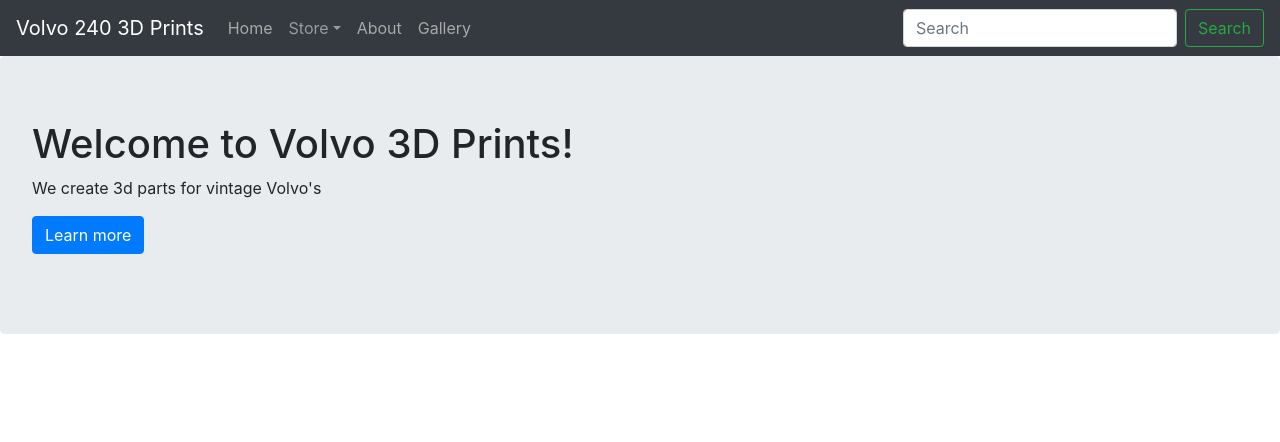
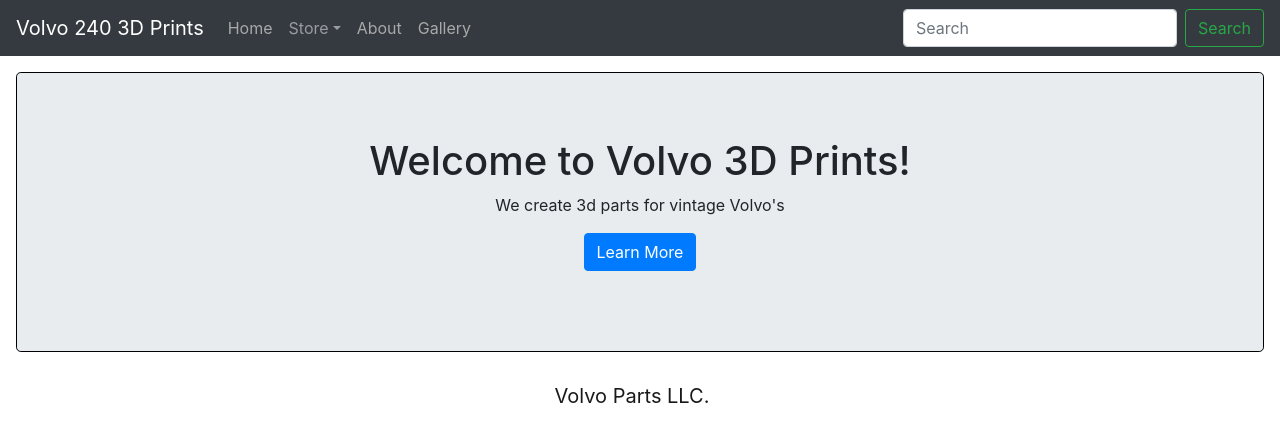
Before and after one commit to jfordnose64/volvo, a React (Create React App) app: page / in a window 1280 px wide. Shown: the top 442 px of the page. Built offline with nearby package versions, Linux system fonts and the light colour scheme.

Commit message:
new website

```diff
--- a/src/App.js
+++ b/src/App.js
@@ -1,11 +1,12 @@
 import React from 'react'
-import { BrowserRouter as Router, Switch, Route, Link } from 'react-router-dom'
+import { BrowserRouter as Router, Switch, Route } from 'react-router-dom'
 import Home from './components/Home'
 import Shop from './Pages/Shop'
 import About from './Pages/About'
 import Clearance from './Pages/Clearance'
 import './App.css'
 import Gallery from './Pages/Gallery'
+import Volvo from './Pages/Volvo'
 
 function App() {
   return (
@@ -14,10 +15,10 @@
         <Route exact path="/">
           <Home />
         </Route>
-        <Route path="/shop">
+        <Route path="/Shop">
           <Shop />
         </Route>
-        <Route path="/about">
+        <Route path="/About">
           <About />
         </Route>
         <Route path="/Clearance">
@@ -26,6 +27,9 @@
         <Route path="/Gallery">
           <Gallery />
         </Route>
+        <Route path="/Volvo">
+          <Volvo />
+        </Route>
       </Switch>
     </Router>
   )
--- a/src/Pages/Clearance.jsx
+++ b/src/Pages/Clearance.jsx
@@ -1,12 +1,44 @@
 import React, { Component } from 'react'
 import Header from '../components/Header'
+import Container from 'react-bootstrap/Container'
+import Card from 'react-bootstrap/Card'
+import Button from 'react-bootstrap/Button'
+import Image from '../Pictures/image.jpg'
 
 class Clearance extends Component {
   render() {
     return (
       <div className="app">
         <Header />
-        <h1>Clearance</h1>
+        <body className="clearance">
+          <h1 style={{ fontSize: '4rem', color: 'red' }}>Clearance</h1>
+          <div>
+            <Container className="img-container">
+              <Card className="card" style={{ width: '18rem' }}>
+                <Card.Img variant="top" src={Image} />
+                <Card.Body>
+                  <Card.Title>Card Title</Card.Title>
+                  <Card.Text>
+                    Some quick example text to build on the card title and make
+                    up the bulk of the card's content.
+                  </Card.Text>
+                  <Button variant="primary">Check Out the Deal</Button>
+                </Card.Body>
+              </Card>
+              <Card className="card" style={{ width: '18rem' }}>
+                <Card.Img variant="top" src={Image} />
+                <Card.Body>
+                  <Card.Title>Card Title</Card.Title>
+                  <Card.Text>
+                    Some quick example text to build on the card title and make
+                    up the bulk of the card's content.
+                  </Card.Text>
+                  <Button variant="primary">Check Out the Deal</Button>
+                </Card.Body>
+              </Card>
+            </Container>
+          </div>
+        </body>
       </div>
     )
   }
--- /dev/null
+++ b/src/Pages/Volvo.jsx
@@ -0,0 +1,15 @@
+import React, { Component } from 'react'
+import Header from '../components/Header'
+
+class Volvo extends Component {
+  render() {
+    return (
+      <div className="app">
+        <Header />
+        <h1 style={{ fontSize: '4rem' }}>Volvo 240</h1>
+      </div>
+    )
+  }
+}
+
+export default Volvo
--- /dev/null
+++ b/src/components/Footer.jsx
@@ -0,0 +1,18 @@
+import React, { Component } from 'react'
+// import Navbar from 'react-bootstrap/Navbar'
+import NavbarBrand from 'react-bootstrap/NavbarBrand'
+import Container from 'react-bootstrap/Container'
+import Navbar from 'react-bootstrap/Navbar'
+
+class Footer extends Component {
+  render() {
+    return (
+      <Container>
+        <Navbar style={{ justifyContent: 'center' }}>
+          <NavbarBrand>Volvo Parts LLC.</NavbarBrand>
+        </Navbar>
+      </Container>
+    )
+  }
+}
+export default Footer
--- a/src/components/Header.jsx
+++ b/src/components/Header.jsx
@@ -27,7 +27,11 @@
                   Shop
                 </Link>
               </NavDropdown.Item>
-              <NavDropdown.Item>Volvo 240</NavDropdown.Item>
+              <NavDropdown.Item>
+                <Link to="/Volvo" className="link">
+                  Volvo 240
+                </Link>
+              </NavDropdown.Item>
               <NavDropdown.Item>
                 <Link to="/Clearance" className="link">
                   Clearance
--- a/src/components/Home.jsx
+++ b/src/components/Home.jsx
@@ -1,21 +1,37 @@
 import React, { Component } from 'react'
 import Jumbotron from 'react-bootstrap/Jumbotron'
 import Button from 'react-bootstrap/Button'
-import Toast from 'react-bootstrap/Toast'
+import Image from '../Pictures/image.jpg'
+import { Link } from 'react-router-dom'
 import Header from './Header'
+import Footer from './Footer'
 
 class Home extends Component {
   render() {
     return (
       <div>
         <Header />
-        <Jumbotron>
+        <Jumbotron
+          style={{
+            textAlign: 'center',
+            margin: '1rem',
+            borderColor: 'black',
+            borderWidth: '0.1rem',
+            borderStyle: 'solid',
+            backgroundImage: { Image },
+          }}
+        >
           <h1>Welcome to Volvo 3D Prints!</h1>
           <p>We create 3d parts for vintage Volvo's</p>
           <p>
-            <Button variant="primary">Learn more</Button>
+            <Button variant="primary">
+              <Link to="/about" style={{ color: 'white' }} className="link">
+                Learn More
+              </Link>
+            </Button>
           </p>
         </Jumbotron>
+        <Footer />
       </div>
     )
   }
--- a/src/index.css
+++ b/src/index.css
@@ -31,3 +31,24 @@
   color: white;
   text-decoration: none;
 }
+
+.clearance {
+  text-align: center;
+  padding: 2rem;
+}
+
+.img-container {
+  justify-content: center;
+  display: flex;
+}
+
+.card {
+  margin: 1rem;
+}
+
+.image {
+  /* background-image: url('smiley.gif'); */
+  background-repeat: no-repeat;
+  background-attachment: fixed;
+  background-position: center;
+}
```
Also changed, not shown: 1 other file (tests, documents, lock files or other folders).
